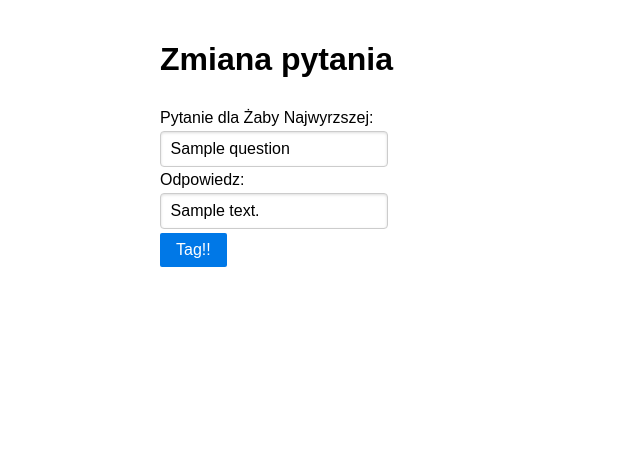
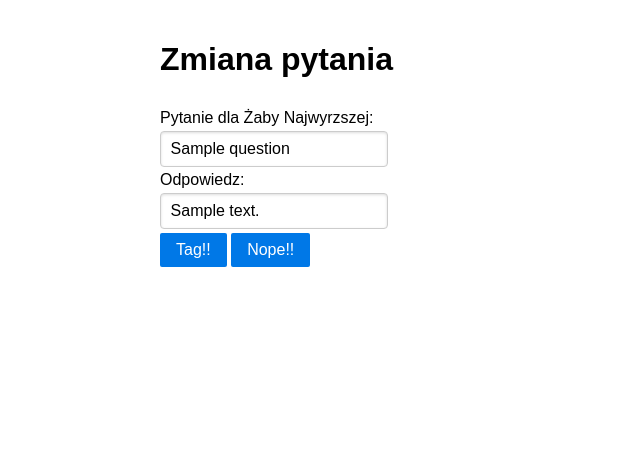
Before and after one commit to beetleman/zabiniec, a Flask app: template zabiniec/templates/change_passwd.html in a window 1280 px wide. Shown: the top 466 px of the page, without its empty margins (0-640 px from the left). Run offline with Flask 2, Linux system fonts and the light colour scheme; the template is opened without the code that fills it: most values are stand-ins (such as "Sample title", 1, 10 or a date in 2020); parts of the project's set-up code (start-up, migrations or seed data) failed here and were passed over.

Commit message:
Dodanie anulowania w karcie zmiany najważniejszego pytania.

```diff
--- a/zabiniec/templates/change_passwd.html
+++ b/zabiniec/templates/change_passwd.html
@@ -16,6 +16,7 @@
         <label for="answer"> Odpowiedz: </label>
         <input type="text" name="answer" value="{{answer}}" />
         <button type="submit" class="pure-button pure-button-primary">Tag!!</button>
+        <a href="{{ url_for('lists') }}" class="pure-button pure-button-primary">Nope!!</a>
       </fieldset>
     </form>
   </div>
```
